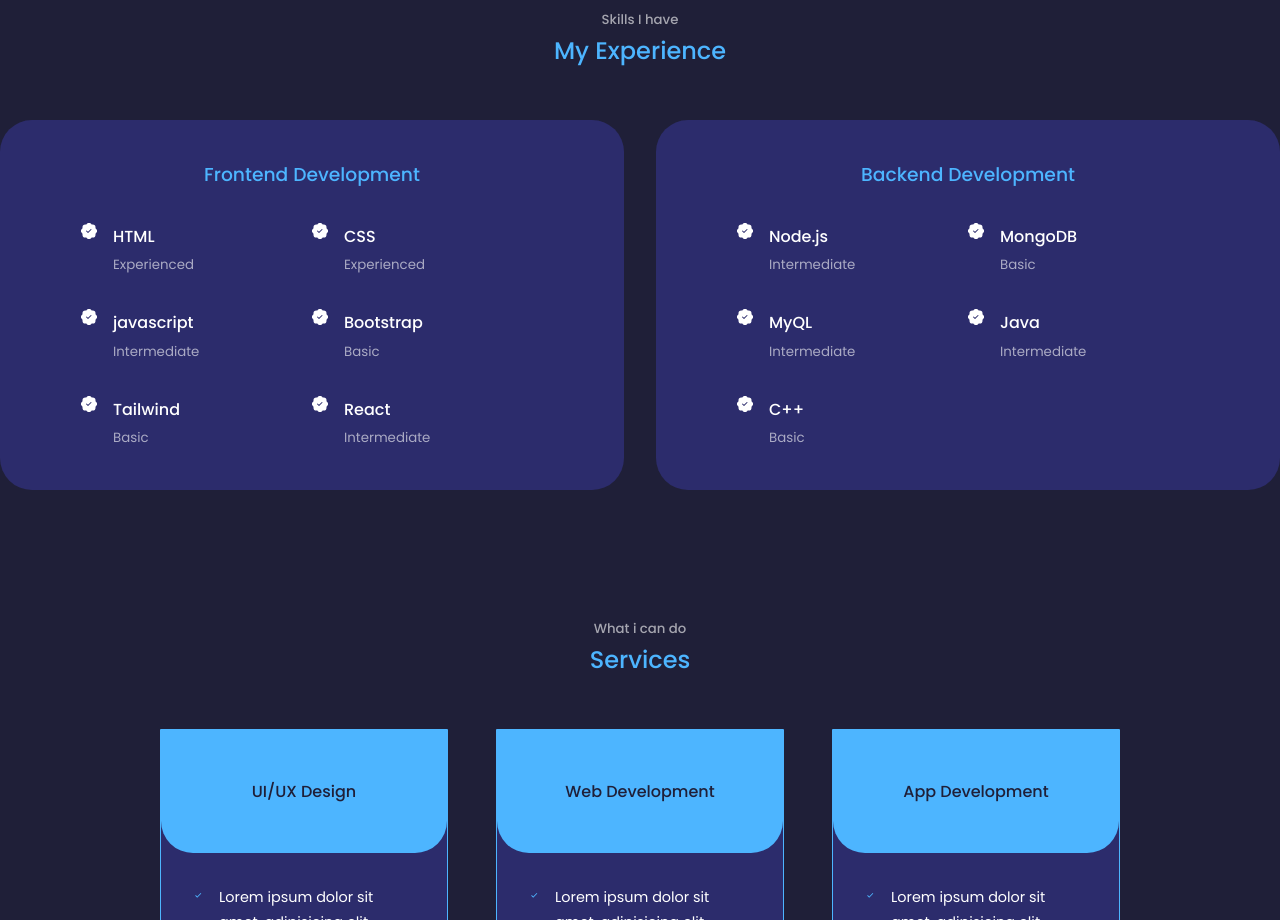
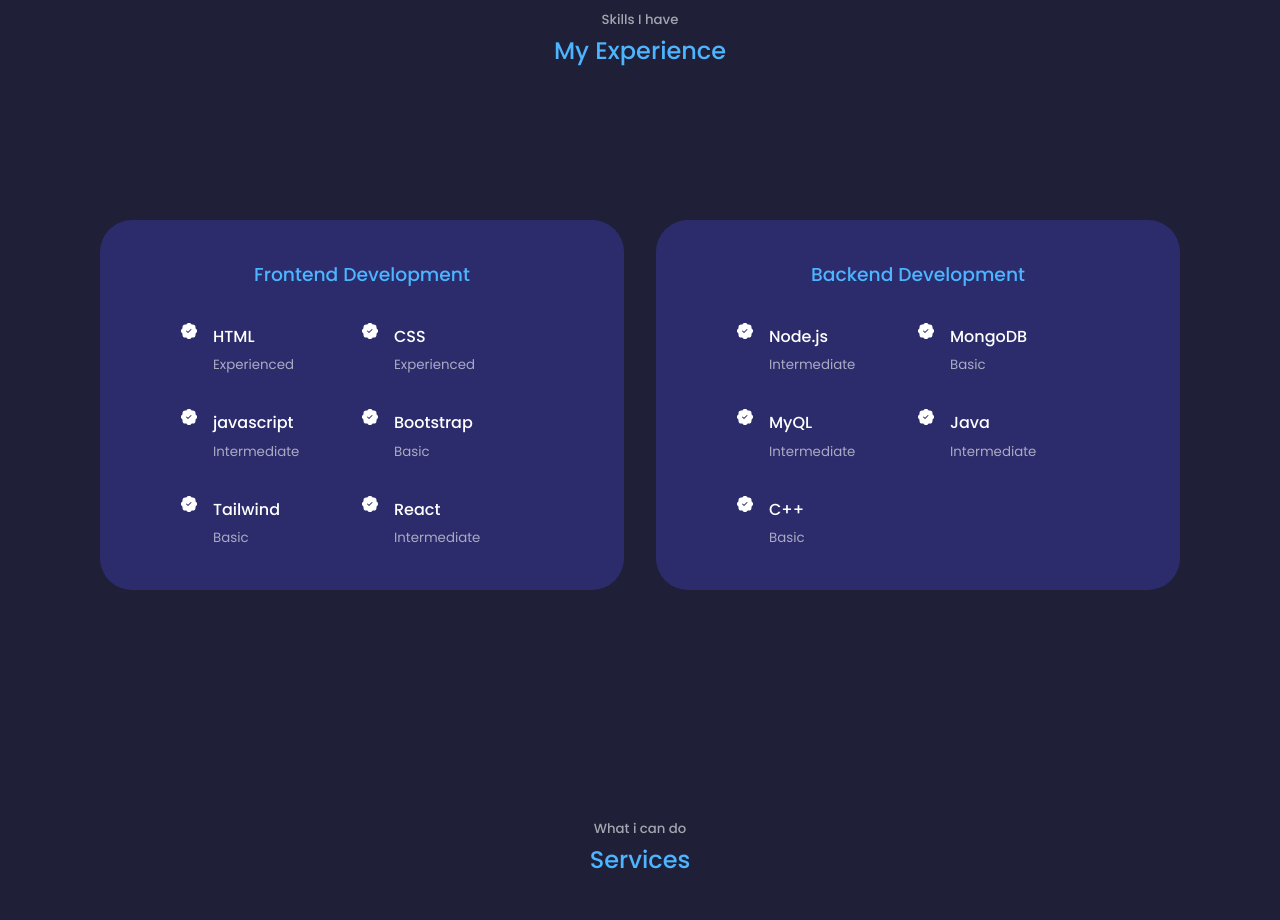
Before and after one commit to Mbunkur/portfolio, a React (Create React App) app: page / in a window 1280 px wide. Shown: the part 1720-2640 px from the top of the page. Built offline with nearby package versions, Linux system fonts and the light colour scheme; no server answers.

Commit message:
done and dusted with frontend

```diff
--- a/src/components/experience/experience.css
+++ b/src/components/experience/experience.css
@@ -2,6 +2,7 @@
     display: grid;
     grid-template-columns: 1fr 1fr;
     gap: 2rem;
+    padding: 100px;
 }
 
 
```
